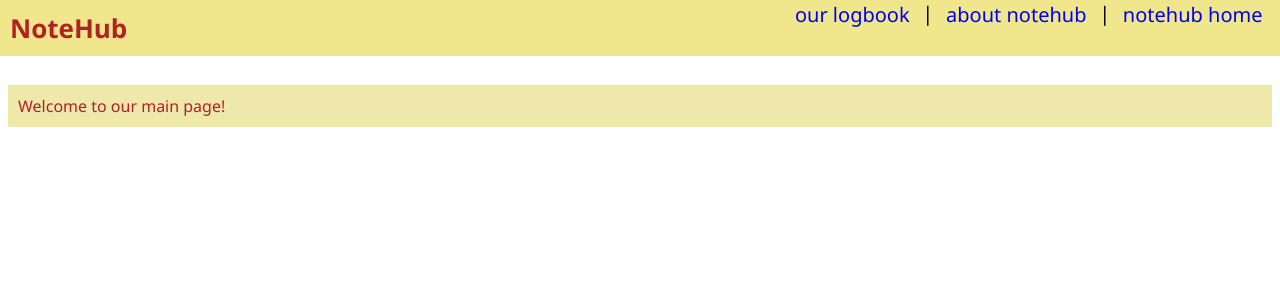
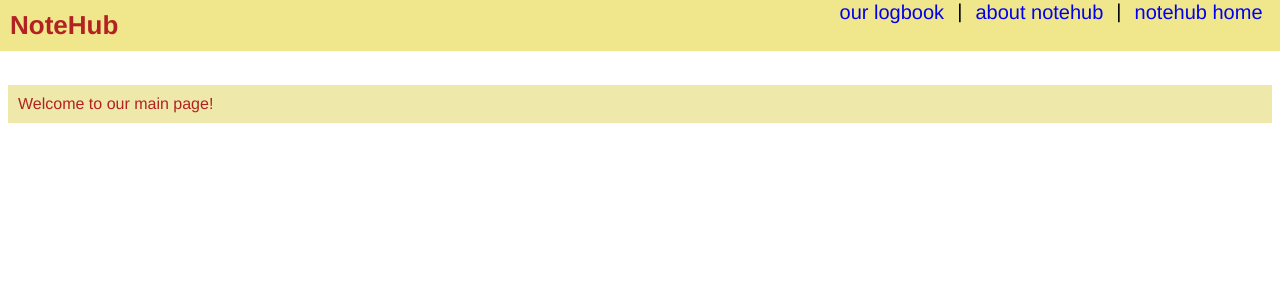
Before and after one commit to ISProject-NoteHub/NoteHub, a PHP site: page /index.html in a window 1280 px wide. Shown: the top 300 px of the page. Run offline with PHP 8.4, Linux system fonts and the light colour scheme.

Commit message:
Change font to Helvetica

```diff
--- a/styling.css
+++ b/styling.css
@@ -1,5 +1,5 @@
 body {
-  font-family: "Segoe UI", "Calibri", "sans-serif";
+  font-family: 'Helvetica Neue', Helvetica, Arial, sans-serif;
   cursor: default;
 }
 
```
